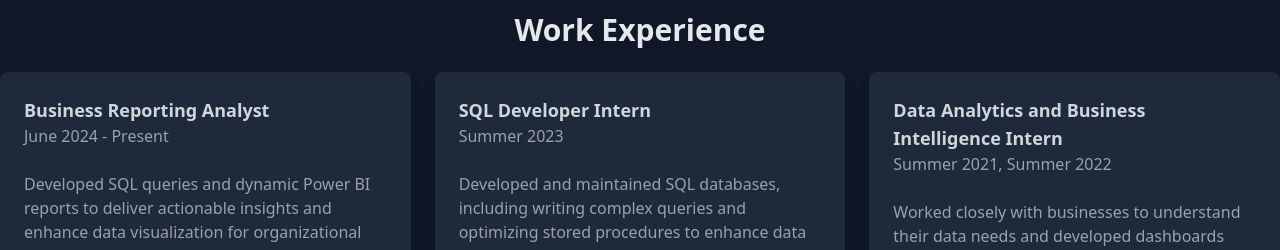
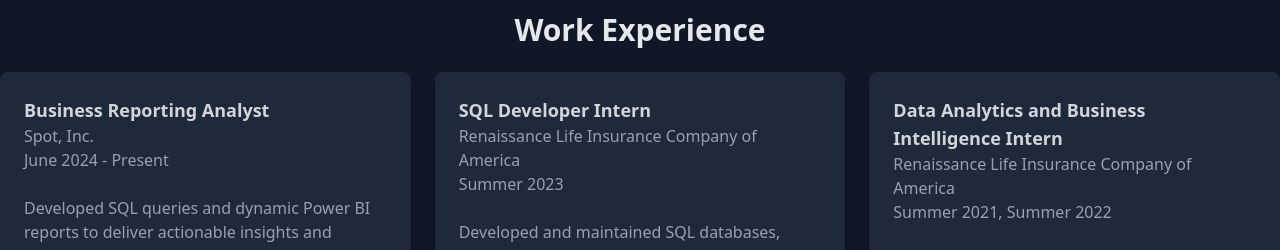
Before and after one commit to nskolesar/personal-website, a React (Vite) app: page / in a window 1280 px wide. Shown: the part 880-1130 px from the top of the page. Built offline with nearby package versions, Linux system fonts and the light colour scheme.

Commit message:
adding companies

```diff
--- a/src/App.jsx
+++ b/src/App.jsx
@@ -100,6 +100,7 @@
                             <h3 className="text-lg font-bold text-gray-300">
                                 Business Reporting Analyst
                             </h3>
+                            <p className="text-gray-400">Spot, Inc.</p>
                             <p className="text-gray-400">June 2024 - Present</p>
                             <br></br>
                             <p className="text-md text-gray-400">
@@ -123,6 +124,9 @@
                             <h3 className="text-lg font-bold text-gray-300">
                                 SQL Developer Intern
                             </h3>
+                            <p className="text-gray-400">
+                                Renaissance Life Insurance Company of America
+                            </p>
                             <p className="text-gray-400">Summer 2023</p>
                             <br></br>
                             <p className="text-md text-gray-400">
@@ -146,6 +150,9 @@
                             <h3 className="text-lg font-bold text-gray-300">
                                 Data Analytics and Business Intelligence Intern
                             </h3>
+                            <p className="text-gray-400">
+                                Renaissance Life Insurance Company of America
+                            </p>
                             <p className="text-gray-400">
                                 Summer 2021, Summer 2022
                             </p>
--- a/vite.config.js
+++ b/vite.config.js
@@ -5,8 +5,3 @@
 // https://vite.dev/config/
 export default defineConfig({
     plugins: [react(), tailwindcss()],
-    base: "/",
-    build: {
-        outDir: "dist",
-    },
-});
```
